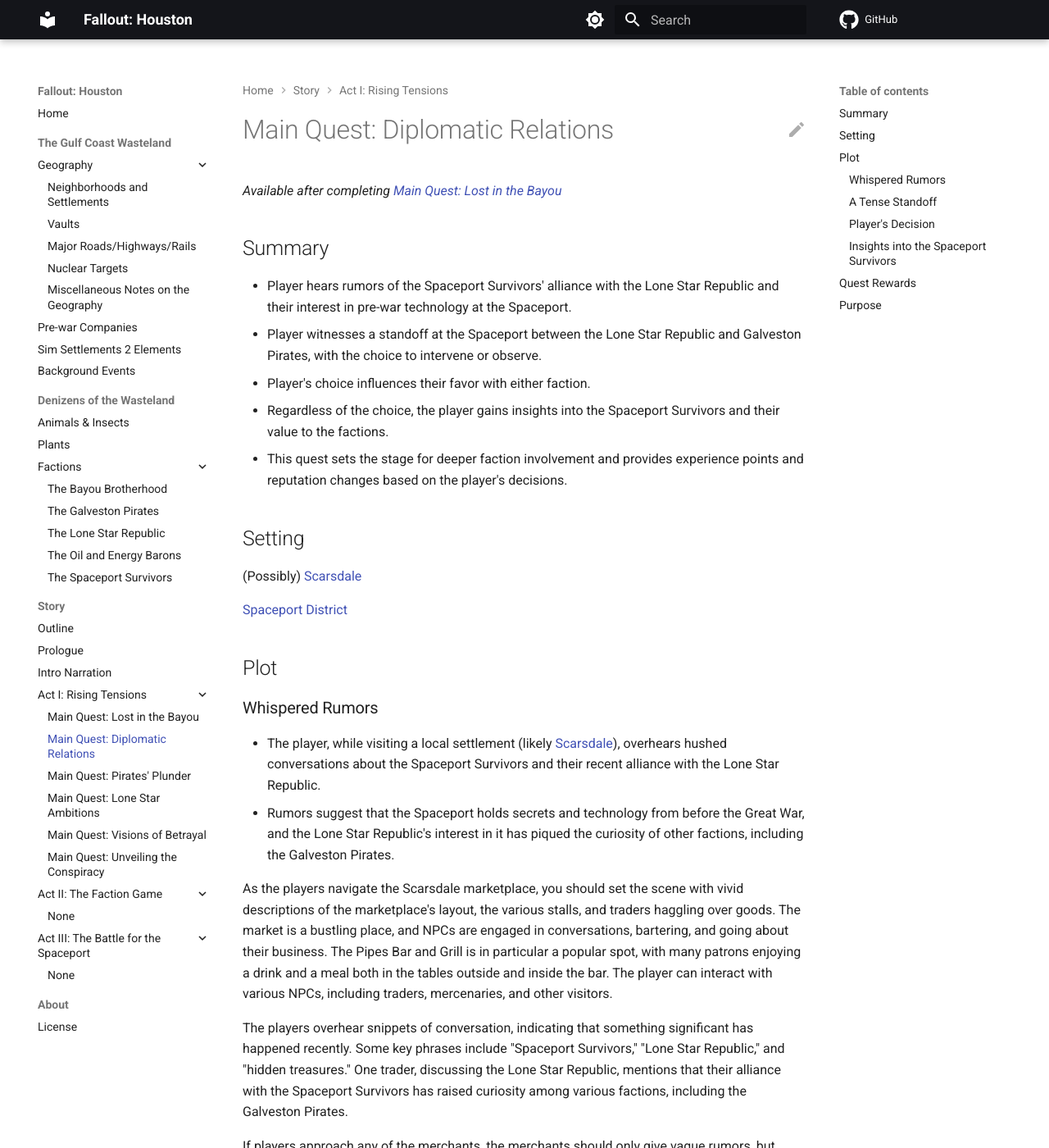
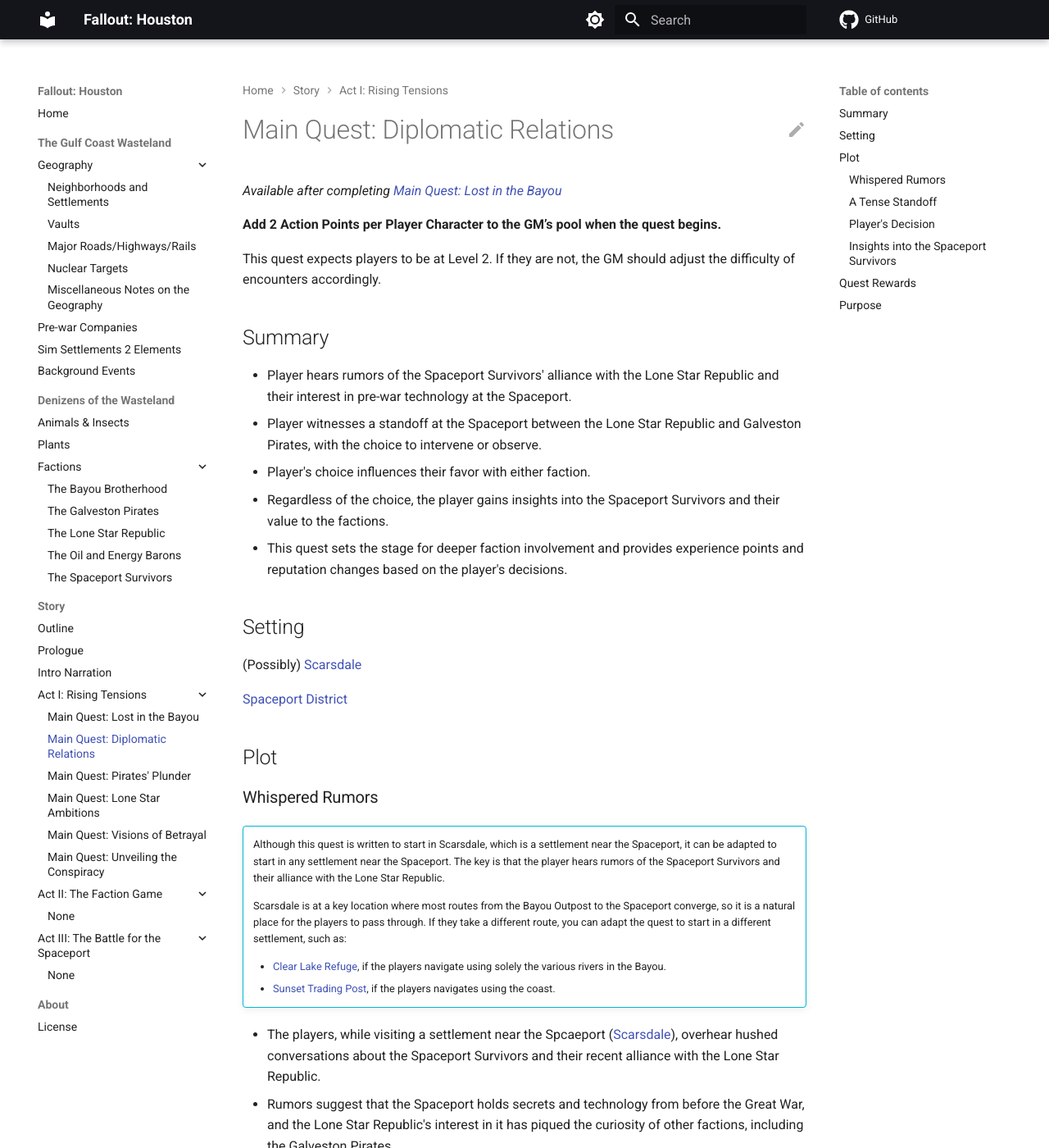
Before and after one commit to qthequartermasterman/fallout-houston-campaign, an MkDocs documentation site: the page built from docs/Story/Act1/Quest2.md, in a window 1280 px wide and 1400 px high. Shown: the whole window at 82% size. Built offline with MkDocs 1.6.1 and Material for MkDocs 9.7.7, drawn with Linux system fonts in a browser that asks for light colours; comment, search, counter and statistics services are not loaded.

Commit message:
fix: add header to quest 2

```diff
--- a/docs/Story/Act1/Quest2.md
+++ b/docs/Story/Act1/Quest2.md
@@ -2,6 +2,10 @@
 
 <!--availability-start-->
 *Available after completing [Main Quest: Lost in the Bayou](Quest1.md)*
+
+**Add 2 Action Points per Player Character to the GM’s pool when the quest begins.**
+
+This quest expects players to be at Level 2. If they are not, the GM should adjust the difficulty of encounters accordingly.
 <!--availability-end-->
 
 ## Summary
@@ -23,7 +27,16 @@
 
 ### Whispered Rumors
 
-- The player, while visiting a local settlement (likely [Scarsdale](../../Background/geography/neighborhoods.md#scarsdale)), overhears hushed conversations about the Spaceport Survivors and their recent alliance with the Lone Star Republic.
+!!! info ""
+
+    Although this quest is written to start in Scarsdale, which is a settlement near the Spaceport, it can be adapted to start in any settlement near the Spaceport. The key is that the player hears rumors of the Spaceport Survivors and their alliance with the Lone Star Republic.
+
+    Scarsdale is at a key location where most routes from the Bayou Outpost to the Spaceport converge, so it is a natural place for the players to pass through. If they take a different route, you can adapt the quest to start in a different settlement, such as:
+
+    - [Clear Lake Refuge](../../Background/geography/neighborhoods.md#clear-lake-refuge-formerly-clear-lake), if the players navigate using solely the various rivers in the Bayou.
+    - [Sunset Trading Post](../../Background/geography/neighborhoods.md#minor-settlements), if the players navigates using the coast.
+
+- The players, while visiting a settlement near the Spcaeport ([Scarsdale](../../Background/geography/neighborhoods.md#scarsdale)), overhear hushed conversations about the Spaceport Survivors and their recent alliance with the Lone Star Republic.
 - Rumors suggest that the Spaceport holds secrets and technology from before the Great War, and the Lone Star Republic's interest in it has piqued the curiosity of other factions, including the Galveston Pirates.
 
 As the players navigate the Scarsdale marketplace, you should set the scene with vivid descriptions of the marketplace's layout, the various stalls, and traders haggling over goods. The market is a bustling place, and NPCs are engaged in conversations, bartering, and going about their business. The Pipes Bar and Grill is in particular a popular spot, with many patrons enjoying a drink and a meal both in the tables outside and inside the bar. The player can interact with various NPCs, including traders, mercenaries, and other visitors.
```
